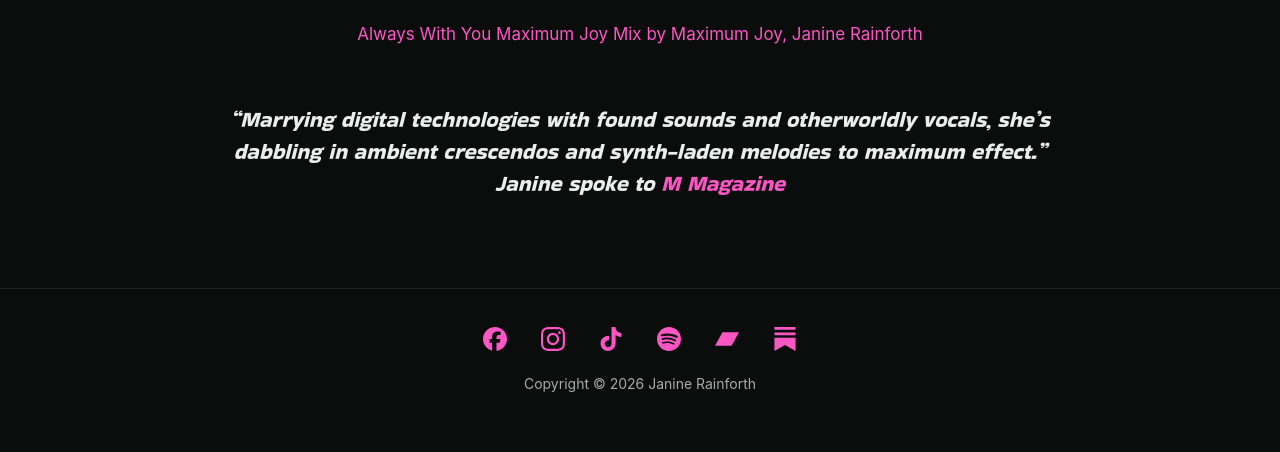
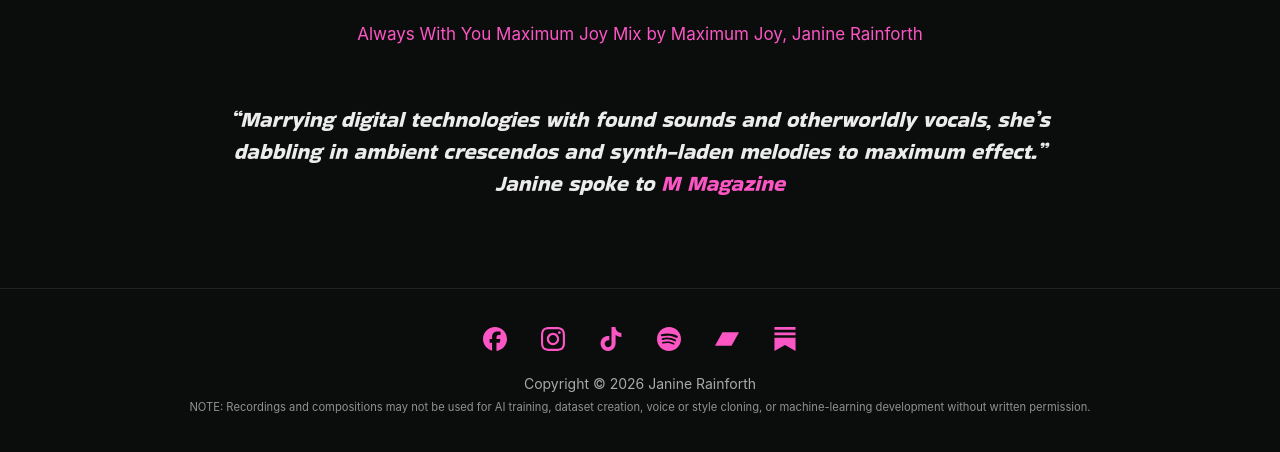
Before and after one commit to jur26/janinerainforth.com, a plain HTML site: page index.html in a window 1280 px wide. Shown: the part 1885-2337 px from the top of the page. Drawn offline with Linux system fonts and the light colour scheme.

Commit message:
Footer: AI-training note on Home, credits on Contact
Co-Authored-By: Claude Opus 5.5 <noreply@anthropic.com>

```diff
--- a/index.html
+++ b/index.html
@@ -85,7 +85,7 @@
     <a href="https://rainforth.bandcamp.com/" aria-label="Bandcamp" title="Bandcamp"><svg viewBox="0 0 24 24" aria-hidden="true" focusable="false"><path d="M0 18.75l7.437-13.5H24l-7.438 13.5H0z"/></svg></a>
     <a href="https://janinerainforth.substack.com/" aria-label="Substack" title="Substack"><svg viewBox="0 0 24 24" aria-hidden="true" focusable="false"><path d="M22.539 8.242H1.46V5.406h21.08v2.836zM1.46 10.812V24L12 18.11 22.54 24V10.812H1.46zM22.54 0H1.46v2.836h21.08V0z"/></svg></a>
   </div>
-  <p>Copyright &copy; 2026 Janine Rainforth</p>
+  <p>Copyright &copy; 2026 Janine Rainforth<br><span style="font-size: 0.8em; opacity: 0.85">NOTE: Recordings and compositions may not be used for AI training, dataset creation, voice or style cloning, or machine-learning development without written permission.</span></p>
 </footer>
 </body>
 </html>
```
Also changed, not shown: contact.html (+1 -1 lines).
